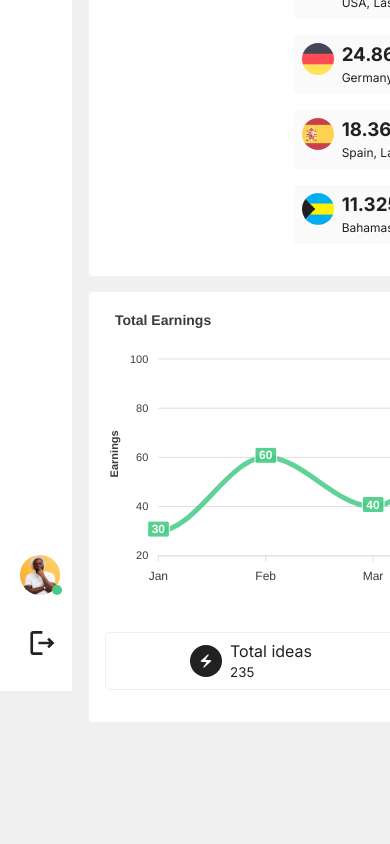
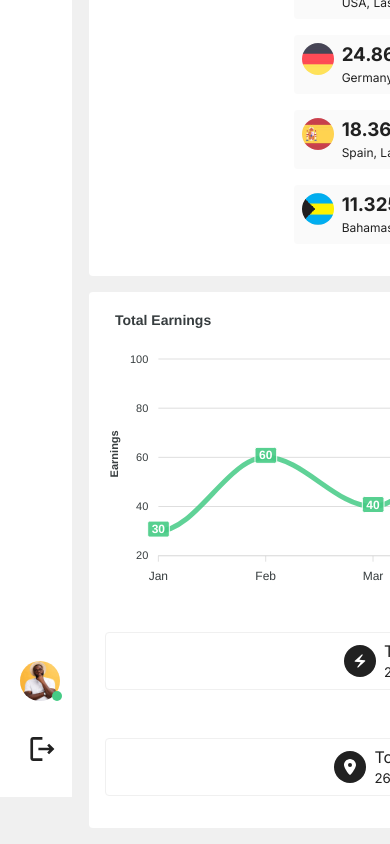
Before and after one commit to OzgeCetin43/ModernDashboard, a React (Vite) app: page / in a window 390 px wide. Shown: the part 1925-2769 px from the top of the page. Before the commit the page ends 2663 px from the top, so only its background shows below. Built offline with nearby package versions, Linux system fonts and the light colour scheme.

Commit message:
css code improvement made

```diff
--- a/src/components/OrganicTraffic/OrganicTraffic.css
+++ b/src/components/OrganicTraffic/OrganicTraffic.css
@@ -99,7 +99,12 @@
 
 @media (max-width: 920px) {
   .organic-traffic-container,
-  .organic-traffic-left-container {
+  .organic-traffic-left-container,
+  .organic-traffic-right-inner-container {
     flex-direction: column;
   }
+
+  .organic-traffic-item {
+    width: 100%;
+  }
 }
```
